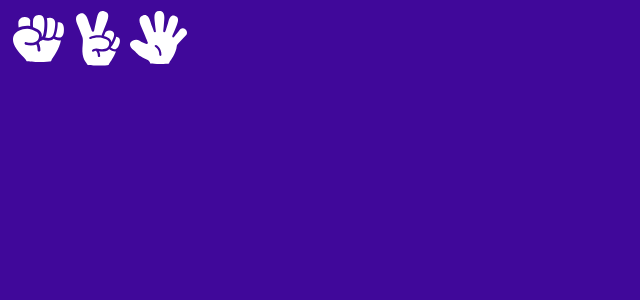
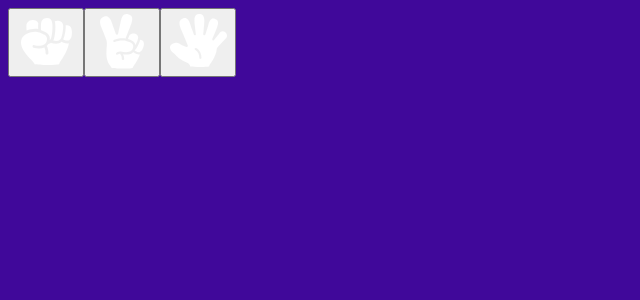
Before and after one commit to PJW980921/rock-scissor-paper, a React (Create React App) app: page / in a window 1280 px wide. Shown: the top 300 px of the page, without its empty margins (0-640 px from the left). Built offline with nearby package versions, Linux system fonts and the light colour scheme.

Commit message:
feat : HandIcon component 활용

```diff
--- a/src/component/App.jsx
+++ b/src/component/App.jsx
@@ -1,11 +1,12 @@
-import HandIcon from "./HandIcon";
+import HandButton from './HandButton';
 
 function App() {
+  const handleClick = (value) => console.log(value);
   return (
     <div>
-      <HandIcon value="rock" />
-      <HandIcon value="scissor" />
-      <HandIcon value="paper" />
+      <HandButton value="rock" onClick={handleClick} />
+      <HandButton value="scissor" onClick={handleClick} />
+      <HandButton value="paper" onClick={handleClick} />
     </div>
   );
 }
--- /dev/null
+++ b/src/component/HandButton.jsx
@@ -0,0 +1,10 @@
+import HandIcon from "./HandIcon";
+
+function HandButton({ value, onClick }) {
+  const handleClick = () => onClick(value);
+  return <button onClick={handleClick}>
+     <HandIcon value={value} />
+  </button>;
+}
+
+export default HandButton;
```
